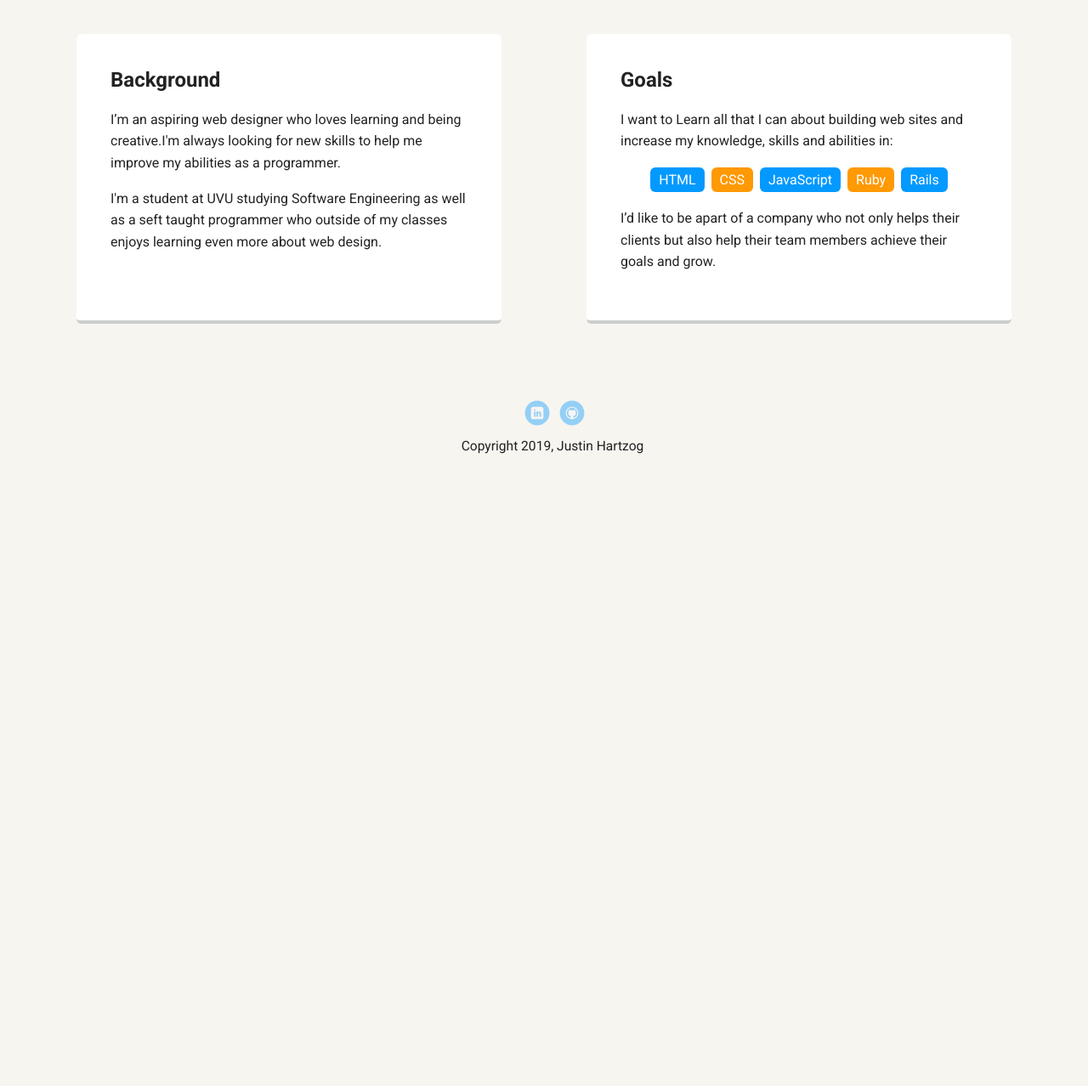
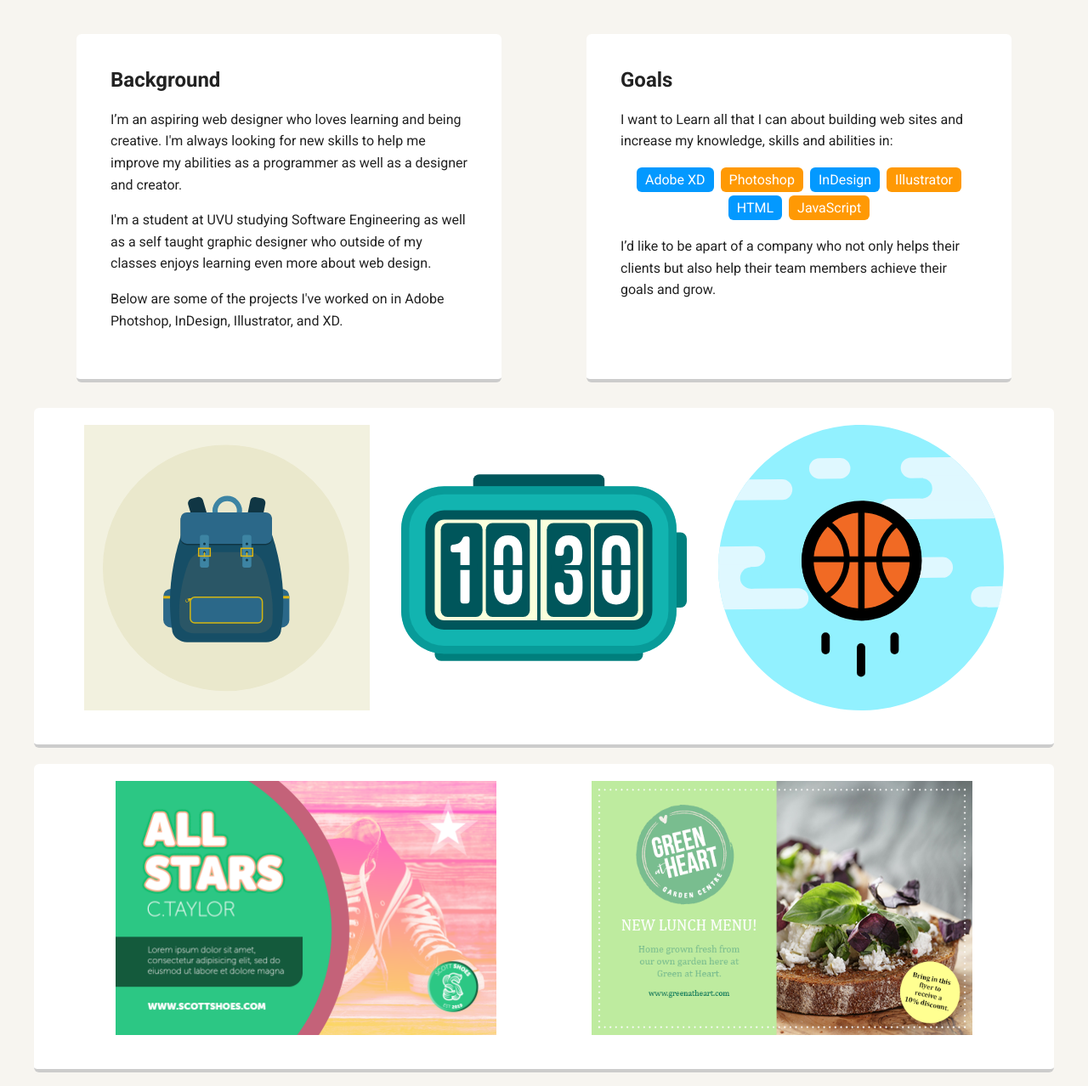
Before and after one commit to JustinHartzog/Personal-Profile-Page, a plain HTML site: page index.html in a window 1280 px wide. Shown: the part 480-1758 px from the top of the page at 85% size. Before the commit the page ends 1110 px from the top, so only its background shows below. Drawn offline with Linux system fonts and the light colour scheme; a web font is replaced by a local one.

Commit message:
Graphic Design update

```diff
--- a/index.html
+++ b/index.html
@@ -24,24 +24,44 @@
     <main class="flex">
       <div class="card">
         <h2>Background</h2>
-        <p>I’m an aspiring web designer who loves learning and being creative.I'm always looking for new skills to help me improve my abilities as a programmer.</p>
-        <p>I'm a student at UVU studying Software Engineering as well as a seft taught programmer who outside of my classes enjoys learning even more about web design.</p>
+        <p>I’m an aspiring web designer who loves learning and being creative. I'm always looking for new skills to help me improve my abilities as a programmer as well as a designer and creator.</p>
+        <p>I'm a student at UVU studying Software Engineering as well as a self taught graphic designer who outside of my classes enjoys learning even more about web design.</p>
+        <p>Below are some of the projects I've worked on in Adobe Photshop, InDesign, Illustrator, and XD.</p>
       </div>
 
       <div class="card">
         <h2>Goals</h2>
         <p>I want to Learn all that I can about building web sites and increase my knowledge, skills and abilities in:</p>
         <ul class="skills">
+          <li>Adobe XD</li>
+          <li>Photoshop</li>
+          <li>InDesign</li>
+          <li>Illustrator</li>
           <li>HTML</li>
-          <li>CSS</li>
           <li>JavaScript</li>
-          <li>Ruby</li>
-          <li>Rails</li>
         </ul>
         <p>I’d like to be apart of a company who not only helps their clients but also help their team members achieve their goals and grow.</p>
       </div>
 
+
+
     </main>
+    <div class="card flex">
+      <img src="images/Backpack.svg" alt="backpack" class="smallImage">
+      <img src="images/Clock.svg" alt="clock" class="smallImage">
+      <img src="images/Basketball.svg" alt="basketball" class="smallImage">
+    </div><br>
+    <div class="card flex">
+      <img src="images/Scott Shoes V1.png" alt="scottshoes" class="largeImage">
+      <img src="images/GreenatHeart-FlyerV1.png" alt="GaH" class="largeImage">
+    </div><br>
+    <div class="card flex">
+      <img src="images/Photoshop.png" alt="photoshop" class="largeImage">
+      <img src="images/Indesign.png" alt="indesign" class="largeImage">
+    </div><br>
+    <div class="card flex">
+      <img src="images/AdobeXD1.png" alt="adobexd" class="largeImage">
+    </div><br>
     <footer>
       <ul>
         <li><a href="https://www.linkedin.com/in/justin-hartzog-2ba6a517b/" class="social linkedin">LinkedIn</a></li>
--- a/styles.css
+++ b/styles.css
@@ -76,6 +76,18 @@ header .profile-image {
 header .profile-image:hover {
   transform: scale(1.2) rotate(5deg);
 }
+
+.largeImage {
+  max-width: 40%;
+  max-height: 40%;
+}
+
+.smallImage {
+  max-width: 30%;
+  max-height: 30%;
+}
+
+
 .tag {
   background-color: #efefef;
   color: black;
```
Also changed, not shown: images/AdobeXD1.png (added), images/Basketball.svg (added), images/Clock.svg (added), images/GreenatHeart-FlyerV1.png (added), images/Indesign.png (added), images/Photoshop.png (added), images/Scott Shoes V1.png (added), images/backpack.svg (added), images/indesign-cc.svg (added).
